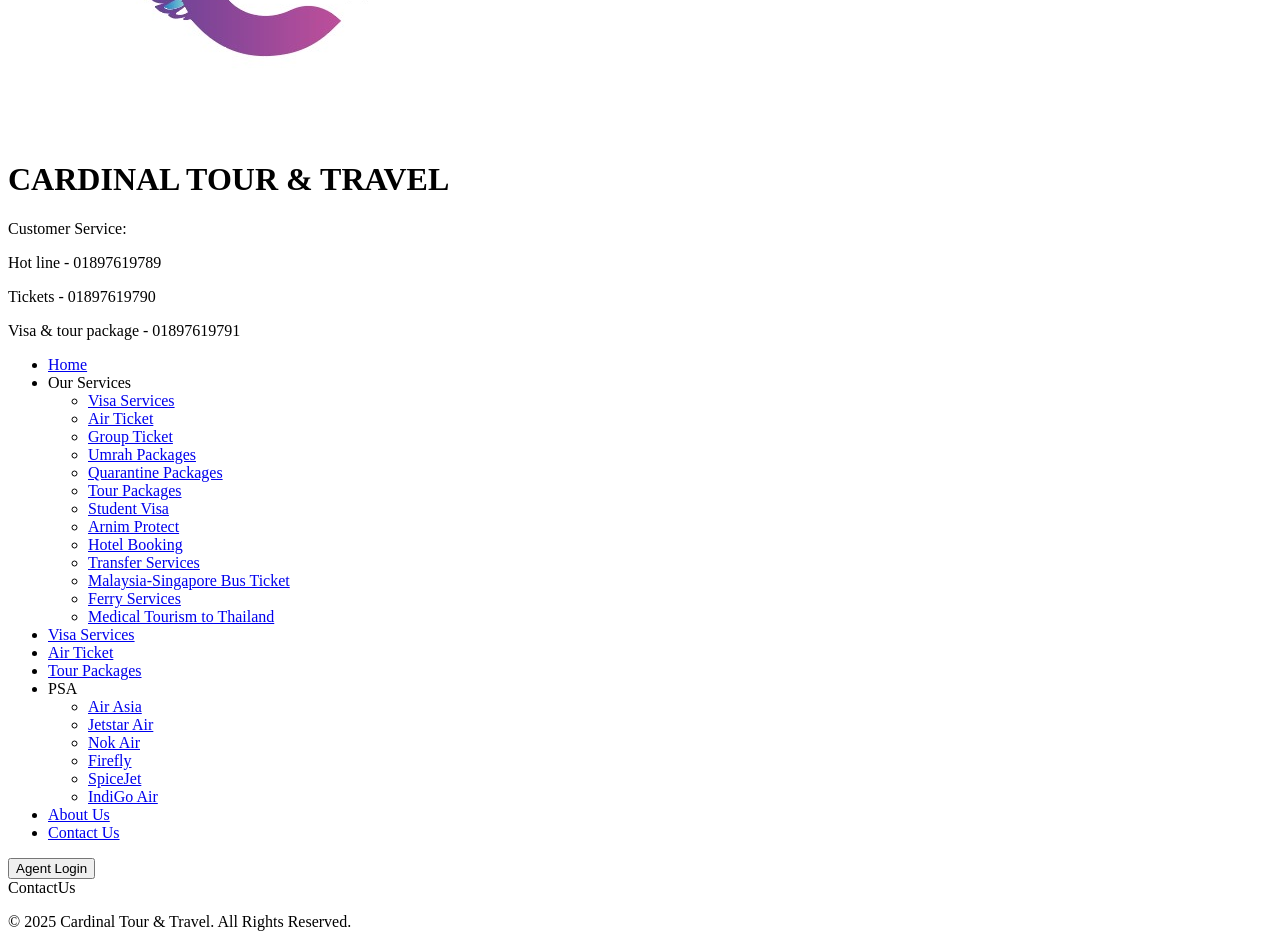
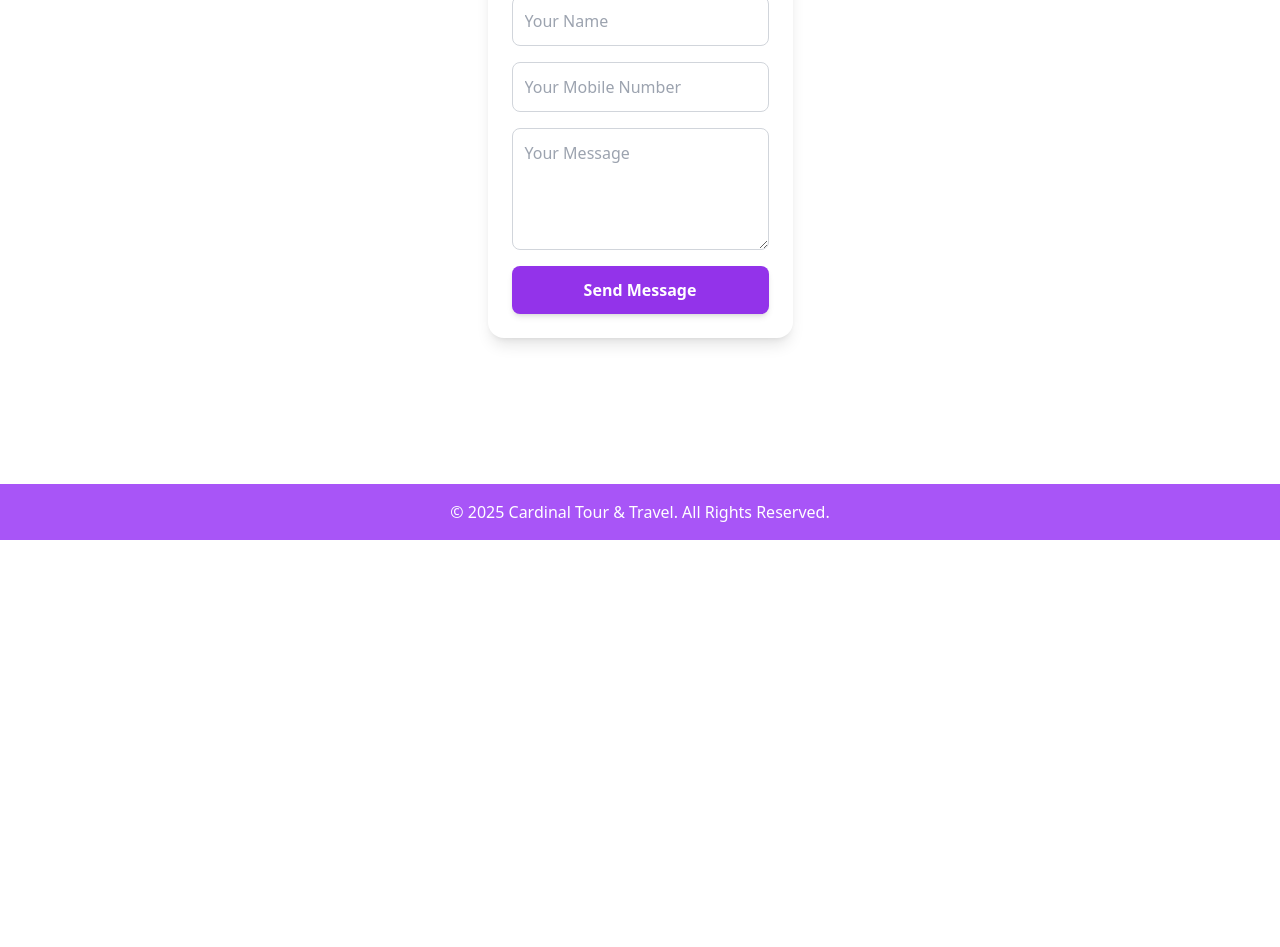
Before and after one commit to mesahal/cardinal-travel-and-tourism, a React (Create React App) app: page /contact-us in a window 1280 px wide. Shown: the part 260-1207 px from the top of the page. After the commit the page ends 800 px from the top, so only its background shows below. Built offline with nearby package versions, Linux system fonts and the light colour scheme.

Commit message:
maill added

```diff
--- a/src/App.js
+++ b/src/App.js
@@ -26,6 +26,7 @@
 import UmrahPackages from "./components/UmrahPackages";
 import VisaServices from "./components/VisaServices";
 import AgentLogin from "./components/AgentLogin";
+import ContactForm from "./components/ContactForm";
 
 function App() {
   return (
@@ -44,7 +45,7 @@
             <Route path="/airasia" element={<AirAsia />} />
             <Route path="/airticket" element={<AirTicket />} />
             <Route path="/arnim-protect" element={<ArnimProtect />} />
-            <Route path="/contact-us" element={<ContactUs />} />
+            <Route path="/contact-us" element={<ContactForm />} />
             <Route path="/ferry-services" element={<FerryServices />} />
             <Route path="/firefly" element={<Firefly />} />
             <Route path="/group-ticket" element={<GroupTicket />} />
--- /dev/null
+++ b/src/components/ContactForm.js
@@ -0,0 +1,98 @@
+import React, { useState } from "react";
+import emailjs from "emailjs-com";
+
+const ContactForm = () => {
+  const [formData, setFormData] = useState({
+    name: "",
+    mobile: "",
+    message: "",
+  });
+  const [mobileError, setMobileError] = useState("");
+
+  const handleChange = (e) => {
+    const { name, value } = e.target;
+
+    if (name === "mobile") {
+      const bdMobileRegex = /^01[3-9]\d{8}$/; // Valid Bangladeshi mobile number regex
+      if (!bdMobileRegex.test(value)) {
+        setMobileError("Invalid mobile number!");
+      } else {
+        setMobileError(""); // Clear error if valid
+      }
+    }
+
+    setFormData({ ...formData, [name]: value });
+  };
+
+  const handleSubmit = (e) => {
+    e.preventDefault();
+
+    if (mobileError) {
+      alert("Please enter a valid Bangladeshi mobile number.");
+      return;
+    }
+
+    const serviceID = "service_x2g1tgq";
+    const templateID = "template_mc8o283";
+    const publicKey = "mxL_Yw4s1rAgy6OK4";
+
+    emailjs
+      .send(serviceID, templateID, formData, publicKey)
+      .then(() => {
+        alert("Message sent successfully!");
+        setFormData({ name: "", mobile: "", message: "" });
+      })
+      .catch((error) => {
+        console.error("Error sending message:", error);
+      });
+  };
+
+  return (
+    <div className="max-w-lg mx-auto p-6 bg-white shadow-lg rounded-2xl">
+      <h2 className="text-2xl font-semibold text-gray-800 mb-4 text-center">
+        Contact Us
+      </h2>
+      <form className="flex flex-col space-y-4" onSubmit={handleSubmit}>
+        <input
+          type="text"
+          name="name"
+          placeholder="Your Name"
+          className="w-full p-3 border border-gray-300 rounded-lg focus:outline-none focus:ring-2 focus:ring-blue-500 transition"
+          value={formData.name}
+          onChange={handleChange}
+          required
+        />
+
+        <input
+          type="text"
+          name="mobile"
+          placeholder="Your Mobile Number"
+          className="w-full p-3 border border-gray-300 rounded-lg focus:outline-none focus:ring-2 focus:ring-blue-500 transition"
+          value={formData.mobile}
+          onChange={handleChange}
+          required
+        />
+        {mobileError && <p className="text-red-500 text-sm">{mobileError}</p>}
+
+        <textarea
+          name="message"
+          placeholder="Your Message"
+          rows="4"
+          className="w-full p-3 border border-gray-300 rounded-lg focus:outline-none focus:ring-2 focus:ring-blue-500 transition"
+          value={formData.message}
+          onChange={handleChange}
+          required
+        />
+
+        <button
+          type="submit"
+          className="w-full bg-purple-600 text-white font-semibold py-3 rounded-lg hover:bg-blue-700 transition duration-300 shadow-md"
+        >
+          Send Message
+        </button>
+      </form>
+    </div>
+  );
+};
+
+export default ContactForm;
--- a/src/components/Navbar.js
+++ b/src/components/Navbar.js
@@ -31,45 +31,45 @@
                 Our Services
               </span>
               <ul className="absolute hidden group-hover:block bg-white text-black mt-2 rounded shadow-lg z-10 w-36">
-                <li className="px-4 py-2 hover:bg-purple-100">
+                <li className="px-4 py-2 hover:bg-purple-400">
                   <Link to="/visa-service">Visa Services</Link>
                 </li>
-                <li className="px-4 py-2 hover:bg-purple-100">
+                <li className="px-4 py-2 hover:bg-purple-400">
                   <Link to="/air-ticket">Air Ticket</Link>
                 </li>
-                <li className="px-4 py-2 hover:bg-purple-100">
+                <li className="px-4 py-2 hover:bg-purple-400">
                   <Link to="/group-ticket">Group Ticket</Link>
                 </li>
-                <li className="px-4 py-2 hover:bg-purple-100">
+                <li className="px-4 py-2 hover:bg-purple-400">
                   <Link to="/umrah-packages">Umrah Packages</Link>
                 </li>
-                <li className="px-4 py-2 hover:bg-purple-100">
+                <li className="px-4 py-2 hover:bg-purple-400">
                   <Link to="/quarantine-packages">Quarantine Packages</Link>
                 </li>
-                <li className="px-4 py-2 hover:bg-purple-100">
+                <li className="px-4 py-2 hover:bg-purple-400">
                   <Link to="/tour-packages">Tour Packages</Link>
                 </li>
-                <li className="px-4 py-2 hover:bg-purple-100">
+                <li className="px-4 py-2 hover:bg-purple-400">
                   <Link to="/student-visa">Student Visa</Link>
                 </li>
-                <li className="px-4 py-2 hover:bg-purple-100">
+                <li className="px-4 py-2 hover:bg-purple-400">
                   <Link to="/arnim-protect">Arnim Protect</Link>
                 </li>
-                <li className="px-4 py-2 hover:bg-purple-100">
+                <li className="px-4 py-2 hover:bg-purple-400">
                   <Link to="/hotel-booking">Hotel Booking</Link>
                 </li>
-                <li className="px-4 py-2 hover:bg-purple-100">
+                <li className="px-4 py-2 hover:bg-purple-400">
                   <Link to="/transfer-services">Transfer Services</Link>
                 </li>
-                <li className="px-4 py-2 hover:bg-purple-100">
+                <li className="px-4 py-2 hover:bg-purple-400">
                   <Link to="/malaysia-singapore-bus-ticket">
                     Malaysia-Singapore Bus Ticket
                   </Link>
                 </li>
-                <li className="px-4 py-2 hover:bg-purple-100">
+                <li className="px-4 py-2 hover:bg-purple-400">
                   <Link to="/ferry-services">Ferry Services</Link>
                 </li>
-                <li className="px-4 py-2 hover:bg-purple-100">
+                <li className="px-4 py-2 hover:bg-purple-400">
                   <Link to="/medical-tourism-to-thailand">
                     Medical Tourism to Thailand
                   </Link>
@@ -113,22 +113,22 @@
                 PSA
               </span>
               <ul className="absolute hidden group-hover:block bg-white text-black mt-2 rounded shadow-lg z-10 w-36">
-                <li className="px-4 py-2 hover:bg-purple-100">
+                <li className="px-4 py-2 hover:bg-purple-400">
                   <Link to="/airasia">Air Asia</Link>
                 </li>
-                <li className="px-4 py-2 hover:bg-purple-100">
+                <li className="px-4 py-2 hover:bg-purple-400">
                   <Link to="/jetstar-air">Jetstar Air</Link>
                 </li>
-                <li className="px-4 py-2 hover:bg-purple-100">
+                <li className="px-4 py-2 hover:bg-purple-400">
                   <Link to="/nok-air">Nok Air</Link>
                 </li>
-                <li className="px-4 py-2 hover:bg-purple-100">
+                <li className="px-4 py-2 hover:bg-purple-400">
                   <Link to="/firefly">Firefly</Link>
                 </li>
-                <li className="px-4 py-2 hover:bg-purple-100">
+                <li className="px-4 py-2 hover:bg-purple-400">
                   <Link to="/spicejet">SpiceJet</Link>
                 </li>
-                <li className="px-4 py-2 hover:bg-purple-100">
+                <li className="px-4 py-2 hover:bg-purple-400">
                   <Link to="/indigo-air">IndiGo Air</Link>
                 </li>
               </ul>
```
Also changed, not shown: package.json (+21 -9 lines), 1 other file (tests, documents, lock files or other folders).
